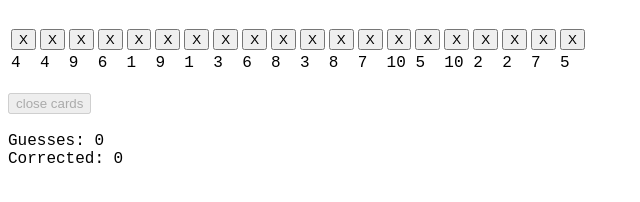
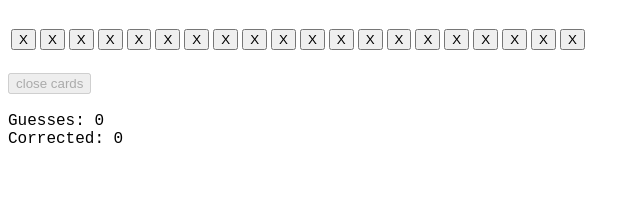
Before and after one commit to linzagron/tirgulim, a plain HTML site: page tragil_25-07-19_TEST/index.html in a window 1280 px wide. Shown: the whole page, without its empty margins (0-640 px from the left). Drawn offline with nearby package versions, Linux system fonts and the light colour scheme.

Commit message:
Add files via upload

```diff
--- a/tragil_25-07-19_TEST/index.html
+++ b/tragil_25-07-19_TEST/index.html
@@ -23,9 +23,9 @@
           </td>
         </tr>
         <tr>
-          <td ng-repeat="m in memorySet track by $index">
+          <!-- <td ng-repeat="m in memorySet track by $index">
             <span>{{ m }}</span>
-          </td>
+          </td> -->
         </tr>
       </table>
 
```
